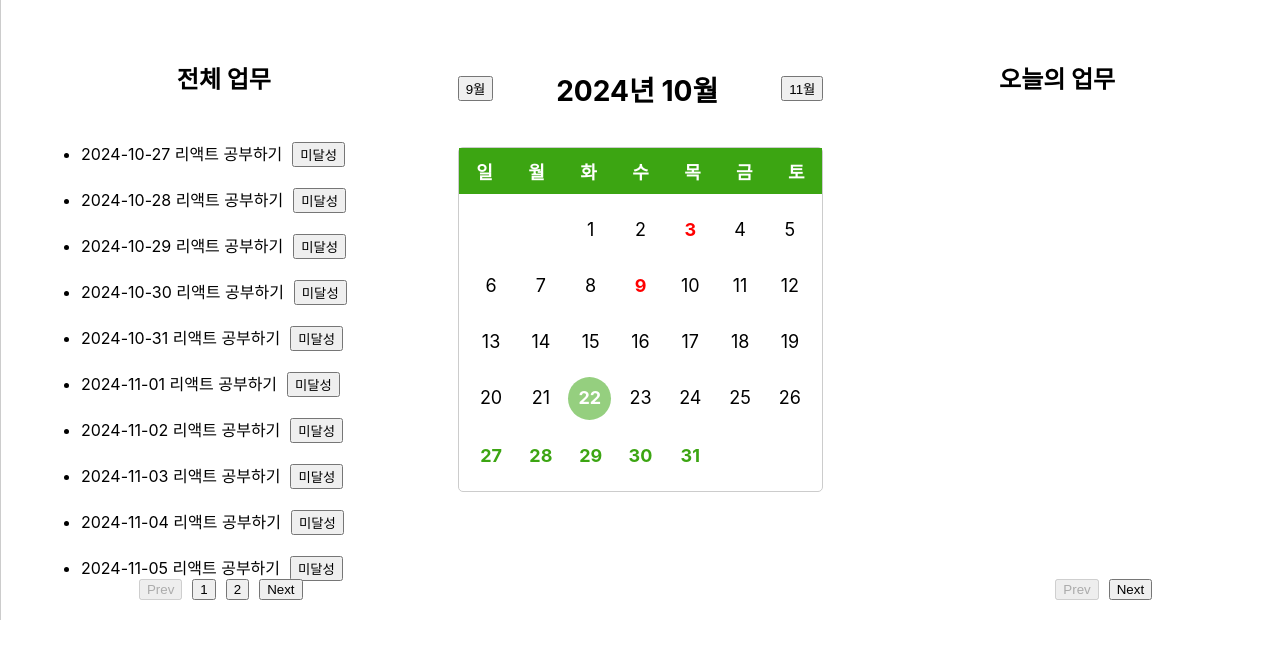
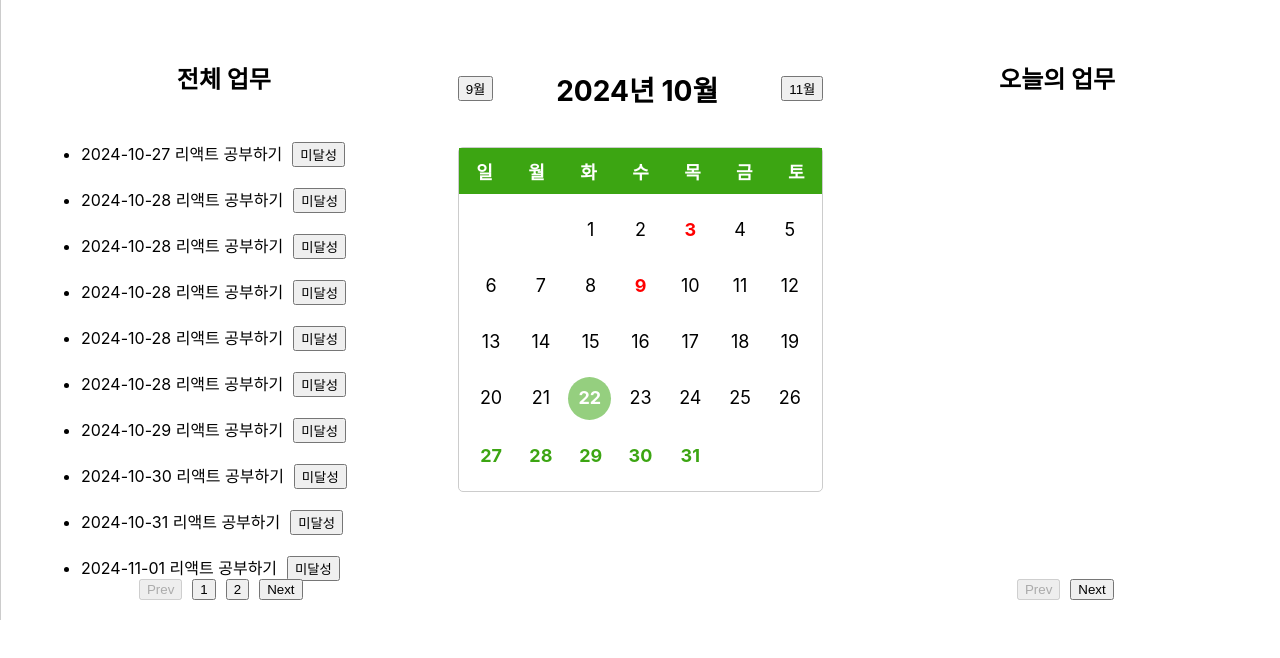
Before and after one commit to vosw1/my-app, a React (Create React App) app: page /home in a window 1280 px wide. Shown: the top 658 px of the page. Built offline with nearby package versions, Linux system fonts and the light colour scheme.

Commit message:
오늘의 업무에서 달성 미달성 반영 적용

```diff
--- a/src/home/Home.js
+++ b/src/home/Home.js
@@ -24,6 +24,38 @@ const Home = () => {
             name: '리액트 공부하기',
             assignee: '송민경',
             deadline: '2024-10-27',
+            content: '리액트로 간단 웹사이트 만들면서 노션 정리하기',
+            memo: '블로깅하기',
+            isCompleted: false
+        },
+        {
+            name: '리액트 공부하기',
+            assignee: '송민경',
+            deadline: '2024-10-28',
+            content: '리액트로 간단 웹사이트 만들면서 노션 정리하기',
+            memo: '블로깅하기',
+            isCompleted: false
+        },
+        {
+            name: '리액트 공부하기',
+            assignee: '송민경',
+            deadline: '2024-10-28',
+            content: '리액트로 간단 웹사이트 만들면서 노션 정리하기',
+            memo: '블로깅하기',
+            isCompleted: false
+        },
+        {
+            name: '리액트 공부하기',
+            assignee: '송민경',
+            deadline: '2024-10-28',
+            content: '리액트로 간단 웹사이트 만들면서 노션 정리하기',
+            memo: '블로깅하기',
+            isCompleted: false
+        },
+        {
+            name: '리액트 공부하기',
+            assignee: '송민경',
+            deadline: '2024-10-28',
             content: '리액트로 간단 웹사이트 만들면서 노션 정리하기',
             memo: '블로깅하기',
             isCompleted: false
@@ -118,7 +150,6 @@ const Home = () => {
     // 이벤트 날짜 배열 생성
     const events = totalTodos.map(todo => new Date(todo.deadline));
 
-
     // 선택한 날짜에 따른 오늘의 업무 필터링
     useEffect(() => {
         const filteredTodayTodos = totalTodos.filter(todo => {
@@ -193,10 +224,11 @@ const Home = () => {
                 />
             </div>
 
+            {/* 오늘 업무 */}
             <div className={styles['body-right']}>
                 <h2>오늘의 업무</h2>
                 <ul style={{ flex: 1, overflowY: 'auto' }}> {/* overflow 설정 */}
-                    {todayTodos.map((todo, index) => (
+                    {paginatedTodayTodos.map((todo, index) => (
                         <li key={index}>
                             <span onClick={() => handleTodoClick(todo)}>
                                 {todo.deadline} {todo.name}
@@ -216,7 +248,6 @@ const Home = () => {
                     />
                 </div>
             </div>
-
             {/* 모달 컴포넌트 */}
             {isModalOpen && <Modal todo={selectedTodo} onClose={closeModal} />}
         </div>
--- a/src/styles/Home.module.css
+++ b/src/styles/Home.module.css
@@ -49,5 +49,5 @@ h2 {
     justify-content: center;
     position: absolute;
     bottom: 20px;
-    right: 10%;
+    right: 13%;
 }
```
